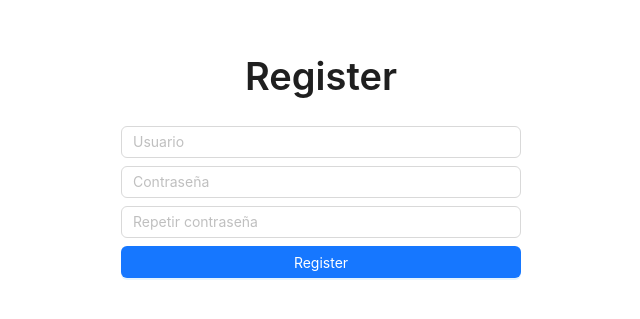
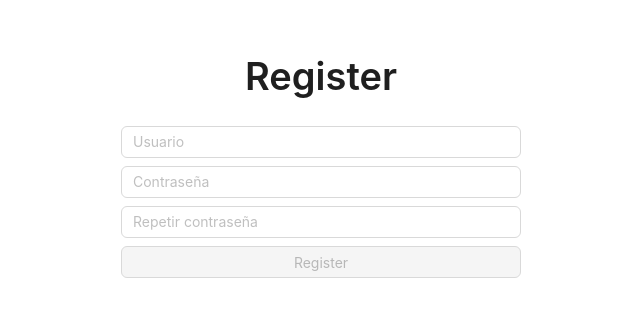
Before and after one commit to nvent97-thebridge/azafran-client, a React (Vite) app: page /register in a window 1280 px wide. Shown: the part 247-566 px from the top of the page, without its empty margins (319-959 px from the left). Built offline with nearby package versions, Linux system fonts and the light colour scheme.

Commit message:
Button disables

```diff
--- a/src/pages/Register/Register.page.jsx
+++ b/src/pages/Register/Register.page.jsx
@@ -1,5 +1,5 @@
 import { Button, Flex, Input, Typography } from "antd";
-import { useState } from "react";
+import { useEffect, useState } from "react";
 const { Title } = Typography;
 
 const Register = () => {
@@ -8,6 +8,12 @@ const Register = () => {
     password: "",
     repeatPassword: "",
   });
+
+  const isButtonEnabled =
+    formData.user &&
+    formData.password &&
+    formData.repeatPassword &&
+    formData.password == formData.repeatPassword;
 
   const handleRegisterButtonClick = () => {
     console.log(formData);
@@ -45,7 +51,7 @@ const Register = () => {
           })
         }
       />
-      <Button type="primary" onClick={handleRegisterButtonClick}>
+      <Button disabled={!isButtonEnabled} type="primary" onClick={handleRegisterButtonClick}>
         Register
       </Button>
     </Flex>
```
